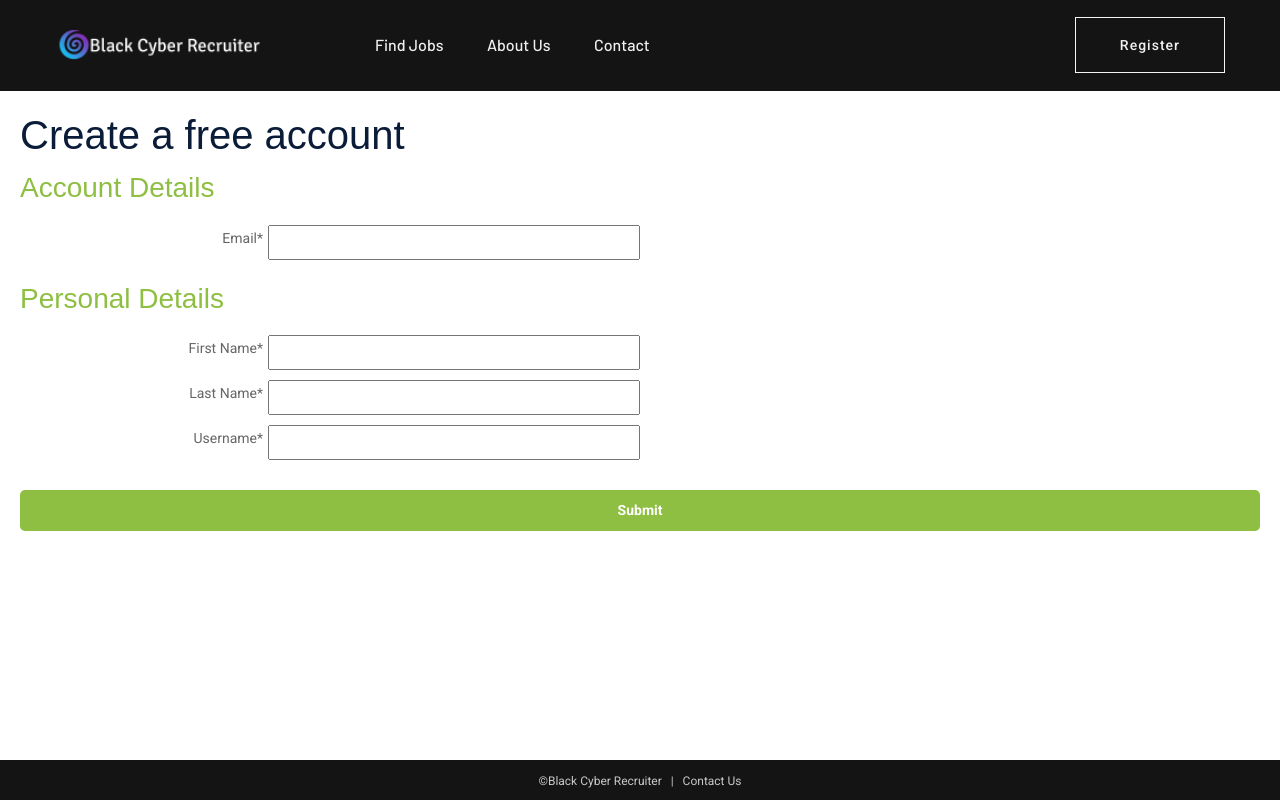
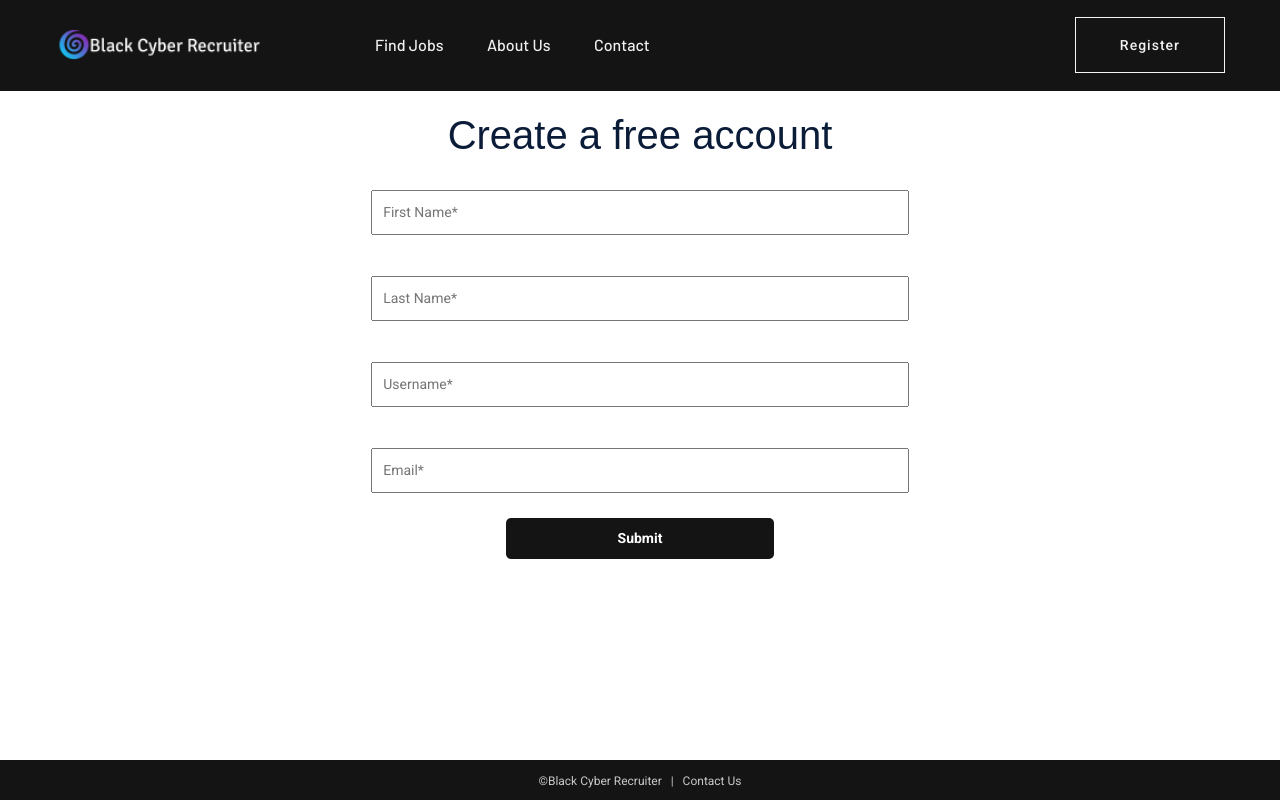
Before and after one commit to G2-9/BCR-INTEX, a Django app: page /applicant/registerApplicant/ in a window 1280 px wide. Run offline with Django 3.2, Linux system fonts and the light colour scheme; some libraries are stand-ins or nearby versions; some web fonts are replaced.

Commit message:
register functionality

```diff
--- a/templates/applicant/newindex.html
+++ b/templates/applicant/newindex.html
@@ -37,7 +37,7 @@
                         <div class="row">
                             <div class="col-xl-8">
                                 <!-- form -->
-                                <form action="#" class="search-box" style='box-shadow: 0px 0px 10px 10px rgb(100, 100, 100);'>
+                                <form action="#" class="search-box" style='box-shadow: 0px 0px 100px 10px rgb(100, 100, 100);'>
                                     <div class="input-form">
                                         <input type="text" placeholder="Job Title or keyword">
                                     </div>
--- a/templates/applicant/register.html
+++ b/templates/applicant/register.html
@@ -1,30 +1,148 @@
 {% extends 'applicantBase.html' %}
 {% load static %}
 {% block newcontent %}
+<style>
+    html, body {
+        min-height: 100%;
+    }
+    body, div, form, input, select, p {
+        padding: 0;
+        margin: 0;
+        outline: none;
+        font-family: Roboto, Arial, sans-serif;
+        font-size: 14px;
+        color: #666;
+    }
+    h1 {
+        margin: 0;
+        font-weight: 400;
+    }
+    h3 {
+        margin: 12px 0;
+        color: #8ebf42;
+    }
+    .main-block {
+        position: absolute;
+        display: flex;
+        justify-content: center;
+        align-items: center;
+        background: #fff;
+        width: 70%;
+        left: 15%;
+        text-align: center;
+    }
+    form {
+        width: 100%;
+        padding: 0px;
+    }
+    fieldset {
+        border: none;
+        border-top: 1px solid #8ebf42;
+    }
+    .account-details, .personal-details {
+        display: flex;
+        flex-wrap: wrap;
+        justify-content: space-between;
+    }
+    .account-details >div, .personal-details >div >div {
+        display: flex;
+        align-items: center;
+        margin-bottom: 10px;
+    }
+    .account-details >div, .personal-details >div, input, label {
+        width: 100%;
+    }
+    label {
+        padding: 0 5px;
+        text-align: right;
+        vertical-align: middle;
+    }
+    input {
+        padding: 10px;
+        vertical-align: middle;
+        margin: 10px;
+    }
+    .checkbox {
+    margin-bottom: 10px;
+    }
+    select, .children, .gender, .bdate-block {
+    width: calc(100% + 26px);
+    padding: 5px 0;
+    }
+    select {
+    background: transparent;
+    }
+    .gender input {
+    width: auto;
+    }
+    .gender label {
+    padding: 0 5px 0 0;
+    }
+    .bdate-block {
+    display: flex;
+    justify-content: space-between;
+    }
+    .birthdate select.day {
+        width: 35px;
+    }
+    .birthdate select.mounth {
+        width: calc(100% - 94px);
+    }
+    .birthdate input {
+        width: 38px;
+        vertical-align: unset;
+    }
+    .checkbox input, .children input {
+        width: auto;
+        margin: -2px 10px 0 0;
+    }
+    .checkbox a {
+        color: #8ebf42;
+    }
+    .checkbox a:hover {
+        color: #82b534;
+    }
+    button {
+        width: 30%;
+        padding: 10px 0;
+        margin: 10px auto;
+        border-radius: 5px;
+        border: none;
+        background: rgb(20, 20, 20);
+        font-size: 14px;
+        font-weight: 600;
+        color: #fff;
+        margin-top: 15px;
+    }
+    button:hover {
+        background: rgb(0, 0, 0);
+        cursor: pointer;
+    }
+    @media (min-width: 568px) {
+        .account-details >div, .personal-details >div {
+        width: 50%;
+    }
+    label {
+        width: 40%;
+    }
+    input {
+        width: 60%;
+    }
+    select, .children, .gender, .bdate-block {
+        width: calc(60% + 16px);
+    }
+    }
+</style>
     <div class="main-block">
-    <form action="/">
-      <h1>Create a free account</h1>
-      <fieldset>
-        <legend>
-          <h3>Account Details</h3>
-        </legend>
-        <div  class="account-details">
-          <div><label>Email*</label><input type="text" name="name" required></div>
-        </div>
-      </fieldset>
-      <fieldset>
-        <legend>
-          <h3>Personal Details</h3>
-        </legend>
-        <div  class="personal-details">
-          <div>
-            <div><label>First Name*</label><input type="text" name="name" required></div>
-            <div><label>Last Name*</label><input type="text" name="name" required></div>
-            <div><label>Username*</label><input type="text" name="name" required></div>
+        <form action="/">
+            <h1 style='margin-top: 20px;'>Create a free account</h1>
             <div>
-          </div>
-      </fieldset>
-      <button type="submit" href="/">Submit</button>
-    </form>
+                <label></label><input type="text" name="first_name" placeholder='First Name*' required>
+                <label></label><input type="text" name="last_name" placeholder='Last Name*' required>
+                <label></label><input type="text" name="username" placeholder='Username*' required>
+                <label></label><input type="text" name="email" placeholder='Email*' required>
+            </div>
+            <button type="submit" href="/">Submit</button>
+        </form>
     </div>
 {% endblock %}
--- a/templates/applicantBase.html
+++ b/templates/applicantBase.html
@@ -11,6 +11,11 @@
 		<link rel="shortcut icon" type="image/x-icon" href="{% static 'img/favicon.ico' %}">
 
 		<!-- CSS here -->
+        <title>Account registration form</title>
+        <link href='https://fonts.googleapis.com/css?family=Open+Sans:400,300,300italic,400italic,600' rel='stylesheet' type='text/css'>
+        <link href="https://fonts.googleapis.com/css?family=Roboto:300,400,500,700" rel="stylesheet">
+
+
         <link rel="stylesheet" href="{% static 'css/bootstrap.min.css' %}">
         <link rel="stylesheet" href="{% static 'css/owl.carousel.min.css' %}">
         <link rel="stylesheet" href="{% static 'css/flaticon.css' %}">
@@ -23,135 +28,6 @@
         <link rel="stylesheet" href="{% static 'css/slick.css' %}">
         <link rel="stylesheet" href="{% static 'css/nice-select.css' %}">
         <link rel="stylesheet" href="{% static 'css/style.css' %}">
-
-        <title>Account registration form</title>
-        <link href='https://fonts.googleapis.com/css?family=Open+Sans:400,300,300italic,400italic,600' rel='stylesheet' type='text/css'>
-        <link href="https://fonts.googleapis.com/css?family=Roboto:300,400,500,700" rel="stylesheet">
-        <style>
-            html, body {
-            min-height: 100%;
-            }
-            body, div, form, input, select, p {
-            padding: 0;
-            margin: 0;
-            outline: none;
-            font-family: Roboto, Arial, sans-serif;
-            font-size: 14px;
-            color: #666;
-            }
-            h1 {
-            margin: 0;
-            font-weight: 400;
-            }
-            h3 {
-            margin: 12px 0;
-            color: #8ebf42;
-            }
-            .main-block {
-            display: flex;
-            justify-content: center;
-            align-items: center;
-            background: #fff;
-            }
-            form {
-            width: 100%;
-            padding: 20px;
-            }
-            fieldset {
-            border: none;
-            border-top: 1px solid #8ebf42;
-            }
-            .account-details, .personal-details {
-            display: flex;
-            flex-wrap: wrap;
-            justify-content: space-between;
-            }
-            .account-details >div, .personal-details >div >div {
-            display: flex;
-            align-items: center;
-            margin-bottom: 10px;
-            }
-            .account-details >div, .personal-details >div, input, label {
-            width: 100%;
-            }
-            label {
-            padding: 0 5px;
-            text-align: right;
-            vertical-align: middle;
-            }
-            input {
-            padding: 5px;
-            vertical-align: middle;
-            }
-            .checkbox {
-            margin-bottom: 10px;
-            }
-            select, .children, .gender, .bdate-block {
-            width: calc(100% + 26px);
-            padding: 5px 0;
-            }
-            select {
-            background: transparent;
-            }
-            .gender input {
-            width: auto;
-            }
-            .gender label {
-            padding: 0 5px 0 0;
-            }
-            .bdate-block {
-            display: flex;
-            justify-content: space-between;
-            }
-            .birthdate select.day {
-            width: 35px;
-            }
-            .birthdate select.mounth {
-            width: calc(100% - 94px);
-            }
-            .birthdate input {
-            width: 38px;
-            vertical-align: unset;
-            }
-            .checkbox input, .children input {
-            width: auto;
-            margin: -2px 10px 0 0;
-            }
-            .checkbox a {
-            color: #8ebf42;
-            }
-            .checkbox a:hover {
-            color: #82b534;
-            }
-            button {
-            width: 100%;
-            padding: 10px 0;
-            margin: 10px auto;
-            border-radius: 5px;
-            border: none;
-            background: #8ebf42;
-            font-size: 14px;
-            font-weight: 600;
-            color: #fff;
-            }
-            button:hover {
-            background: #82b534;
-            }
-            @media (min-width: 568px) {
-            .account-details >div, .personal-details >div {
-            width: 50%;
-            }
-            label {
-            width: 40%;
-            }
-            input {
-            width: 60%;
-            }
-            select, .children, .gender, .bdate-block {
-            width: calc(60% + 16px);
-            }
-            }
-        </style>
    </head>
 <body>
     <header>
```
